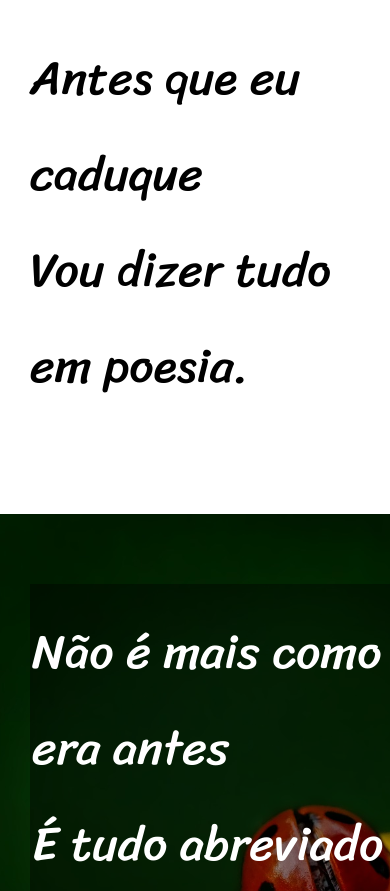
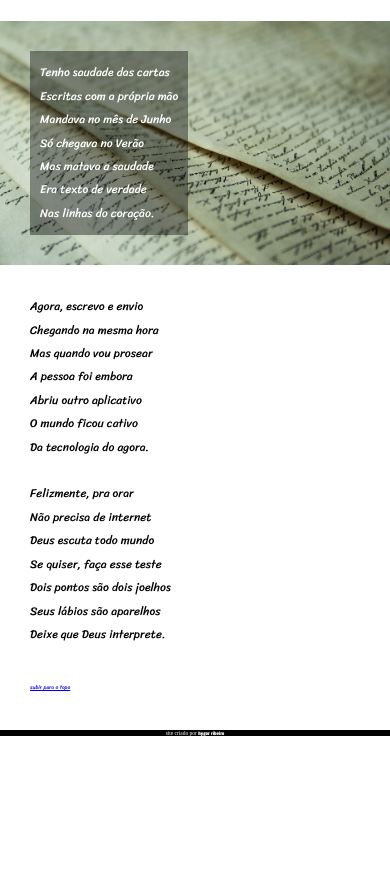
Before and after one commit to hygoribeiro/html5-css3, a plain HTML site: page desafios/ex12/cordel.html in a window 390 px wide. Shown: the part 1109-2000 px from the top of the page. After the commit the page ends 1875 px from the top, so only its background shows below. Drawn offline with Linux system fonts and the light colour scheme.

Commit message:
site responsivo

```diff
--- a/desafios/ex12/cordel.html
+++ b/desafios/ex12/cordel.html
@@ -10,7 +10,7 @@
 <body>
     <header>
         <div id="menu">
-            <h1 id="top">CORDEL MODERNO</h1>
+            <h1 id="top">cordel moderno</h1>
             <p id="pmenu">por <a class="link" href="https://www.recantodasletras.com.br/poesias/3186743" target="_blanck" >Milto Duarte</a></p>
         </div>
 
@@ -28,8 +28,8 @@
         </p>
 
         <article class="imagem">
-            <div class="flor">
-                <p class="textimag">
+            <div>
+                <p class="box">
                    Não é mais como era antes <br>
                 É tudo abreviado  <br>
                 "Você" só tem duas letras <br>
@@ -60,8 +60,8 @@
                 Decifre esse rabisco. <br>
             </p>
           <section class="imagem">
-                <div class="flor">
-                    <p class="textimag">
+                <div>
+                    <p class="box"">
                         Tenho saudade das cartas<br>
                         Escritas com a própria mão <br>
                         Mandava no mês de Junho <br>
@@ -92,11 +92,13 @@
             Seus lábios são aparelhos <br>
             Deixe que Deus interprete. <br>
           </p>
-          <p><a class="link" style="color: black;" href="#top">topo da pagina</p>
+
+          <p id="rolagem"><a href="#top">subir para o topo </a></p>
+
 
     </main>
     <footer>
-        <p>site criado por <a class="link" href="https://github.com/hygoribeiro" target="_blank" >hygor ribeiro</a> </p>
+        <p>site criado por <a class="link" href="https://github.com/hygoribeiro" target="_blanck" >hygor ribeiro</a> </p>
     </footer>
 </body>
 </html>
--- a/desafios/ex12/style.css
+++ b/desafios/ex12/style.css
@@ -9,6 +9,8 @@
     margin: 0px;
     padding: 0px;
     border: 0px;
+    width: 100%vw;
+    height: 100%vw;
 }
 
 /*cabeçalho*/
@@ -17,8 +19,6 @@ header{
     position: relative;
     height: 275px;
     background-color: black;
-
-
 }
 
 div#menu{
@@ -32,7 +32,8 @@ h1{
     text-align: center;
     color: white;
     font-family:"Passion One", cursive;
-    font-size: 7vw
+    font-size: 7vw;
+    text-transform: uppercase;
 }
 
 #pmenu{
@@ -62,55 +63,45 @@ h1{
 
 main{
     background-color: white;
-}
-
-.text{
     color: black;
     font-family: 'sriracha',sans-serif;
-    font-size: 3em;
-    line-height: 2em;
-    margin-left: 30px;
-    padding-bottom: 100px;
-}
-
-.textimag{
-    color: white;
-    font-family: 'sriracha',sans-serif;
-    font-size: 3em;
+    font-size: 3vw;
     line-height: 2em;
 }
 
-.flor{
+p{
+    margin: 30px;
+}
+
+
+.box{
+    display: inline-block;
     color: white;
     background-color: rgba(0, 0, 0, 0.397);
     max-width: 580px;
     padding: 20px 2px;
+    padding: 10px;
 }
 
 article.imagem{
+    width: 100%vw;
     background: url('imagens/background001.jpg')  fixed;
     background-size: cover;
-    padding: 70px 0px 70px 30px;
-
 }
 
 section{
     background: url('imagens/background002.jpg') fixed;
     background-size: cover;
-    padding: 70px 0px 70px 30px;
+}
+#rolagem{
+   color: black;
+   font-size: 1.4vw;
 }
 /*rodape*/
 
 footer{
+    color:white;
     background-color: black;
+    font-size: 1.4vw;
     text-align: center;
 }
-
-footer>p{
-    color: white;
-    font-size: 20px;
-    padding: 5px;
-}
-main>p>a{
-    margin: 10px;
-}
```
